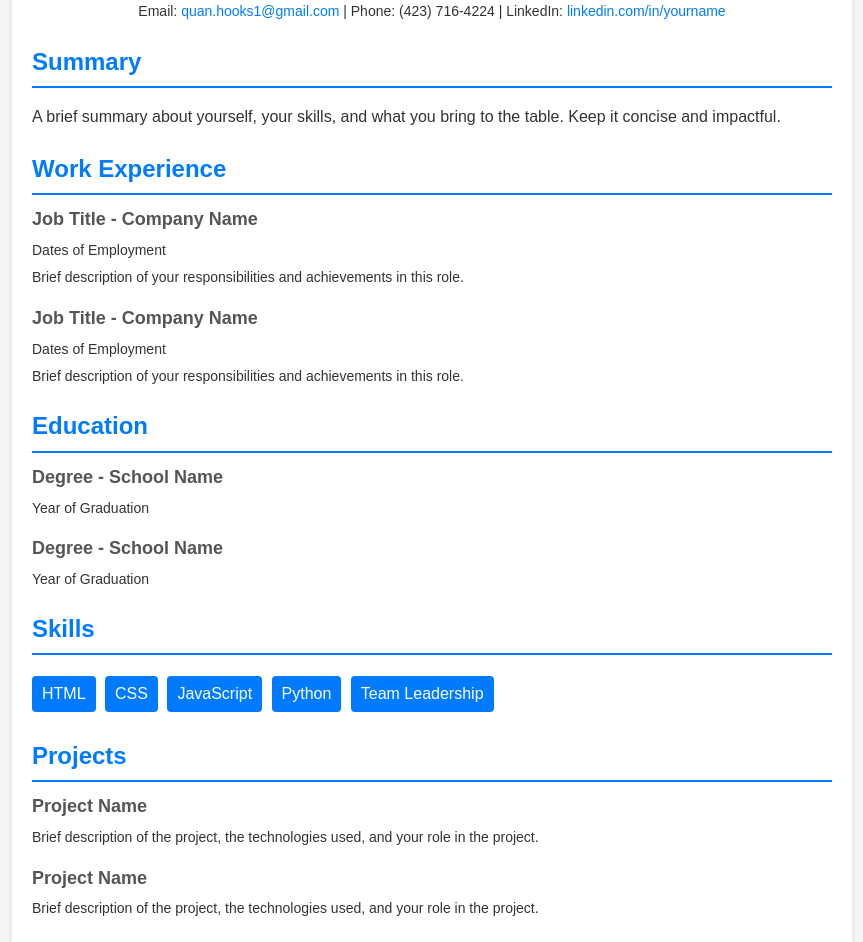
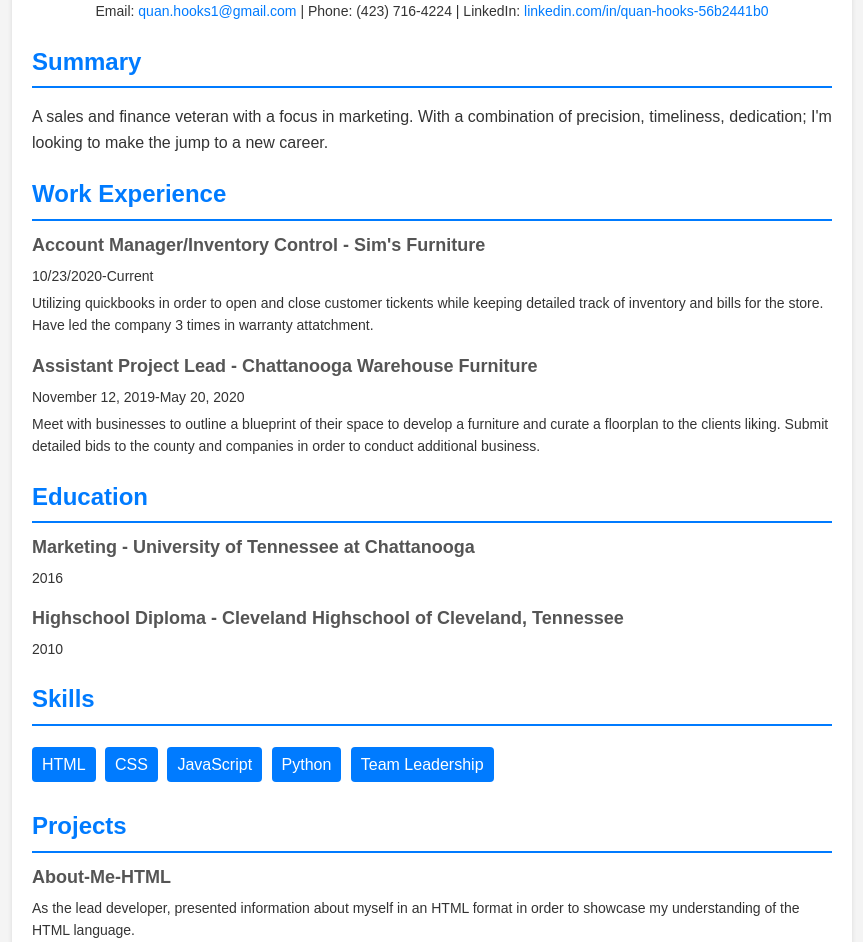
Before and after one commit to qhooks21/qhooks21.github.io, a plain HTML site: page index.html in a window 1280 px wide. Shown: the part 98-1040 px from the top of the page, without its empty margins (208-1071 px from the left). Drawn offline with Linux system fonts and the light colour scheme.

Commit message:
Last commit before push

```diff
--- a/index.html
+++ b/index.html
@@ -78,51 +78,53 @@
     <body>
         <main class="container">
             <section class="header">
-                <h1>Your Name</h1>
+                <h1>Quan Hooks</h1>
                 <p class="contact">
                     Email:
                     <a href="mailto:yourname@example.com"
                         >quan.hooks1@gmail.com</a
                     >
                     | Phone: (423) 716-4224 | LinkedIn:
-                    <a href="#">linkedin.com/in/yourname</a>
+                    <a href="#">linkedin.com/in/quan-hooks-56b2441b0</a>
                 </p>
             </section>
             <section class="section">
                 <h2>Summary</h2>
                 <p>
-                    A brief summary about yourself, your skills, and what you
-                    bring to the table. Keep it concise and impactful.
+                    A sales and finance veteran with a focus in marketing. With a combination of
+                    precision, timeliness, dedication; I'm looking to make the jump to a new career.
                 </p>
             </section>
             <section class="section">
                 <h2>Work Experience</h2>
                 <div class="item">
-                    <h3>Job Title - Company Name</h3>
-                    <p>Dates of Employment</p>
+                    <h3>Account Manager/Inventory Control - Sim's Furniture</h3>
+                    <p>10/23/2020-Current</p>
                     <p>
-                        Brief description of your responsibilities and
-                        achievements in this role.
+                        Utilizing quickbooks in order to open and close customer tickents while keeping
+                        detailed track of inventory and bills for the store. Have led the company 3 times
+                        in warranty attatchment.
                     </p>
                 </div>
                 <div class="item">
-                    <h3>Job Title - Company Name</h3>
-                    <p>Dates of Employment</p>
+                    <h3>Assistant Project Lead - Chattanooga Warehouse Furniture</h3>
+                    <p>November 12, 2019-May 20, 2020</p>
                     <p>
-                        Brief description of your responsibilities and
-                        achievements in this role.
+                        Meet with businesses to outline a blueprint of their space to develop a furniture and
+                        curate a floorplan to the clients liking. Submit detailed bids to the county and companies
+                        in order to conduct additional business.
                     </p>
                 </div>
             </section>
             <div class="section">
                 <h2>Education</h2>
                 <div class="item">
-                    <h3>Degree - School Name</h3>
-                    <p>Year of Graduation</p>
+                    <h3>Marketing - University of Tennessee at Chattanooga</h3>
+                    <p>2016</p>
                 </div>
                 <div class="item">
-                    <h3>Degree - School Name</h3>
-                    <p>Year of Graduation</p>
+                    <h3>Highschool Diploma - Cleveland Highschool of Cleveland, Tennessee</h3>
+                    <p>2010</p>
                 </div>
             </section>
             <section class="section">
@@ -140,17 +142,17 @@
             <section class="section">
                 <h2>Projects</h2>
                 <div class="item">
-                    <h3>Project Name</h3>
+                    <h3>About-Me-HTML</h3>
                     <p>
-                        Brief description of the project, the technologies used,
-                        and your role in the project.
+                        As the lead developer, presented information about myself in an HTML format in order to showcase my understanding
+                        of the HTML language.
                     </p>
                 </div>
                 <div class="item">
-                    <h3>Project Name</h3>
+                    <h3>Correct-The-HTML</h3>
                     <p>
-                        Brief description of the project, the technologies used,
-                        and your role in the project.
+                        Acting as the lead developer, corrected an original HTML pages language by introducing semantic HTML abbreviations.
+
                     </p>
                 </div>
             </section>
```
